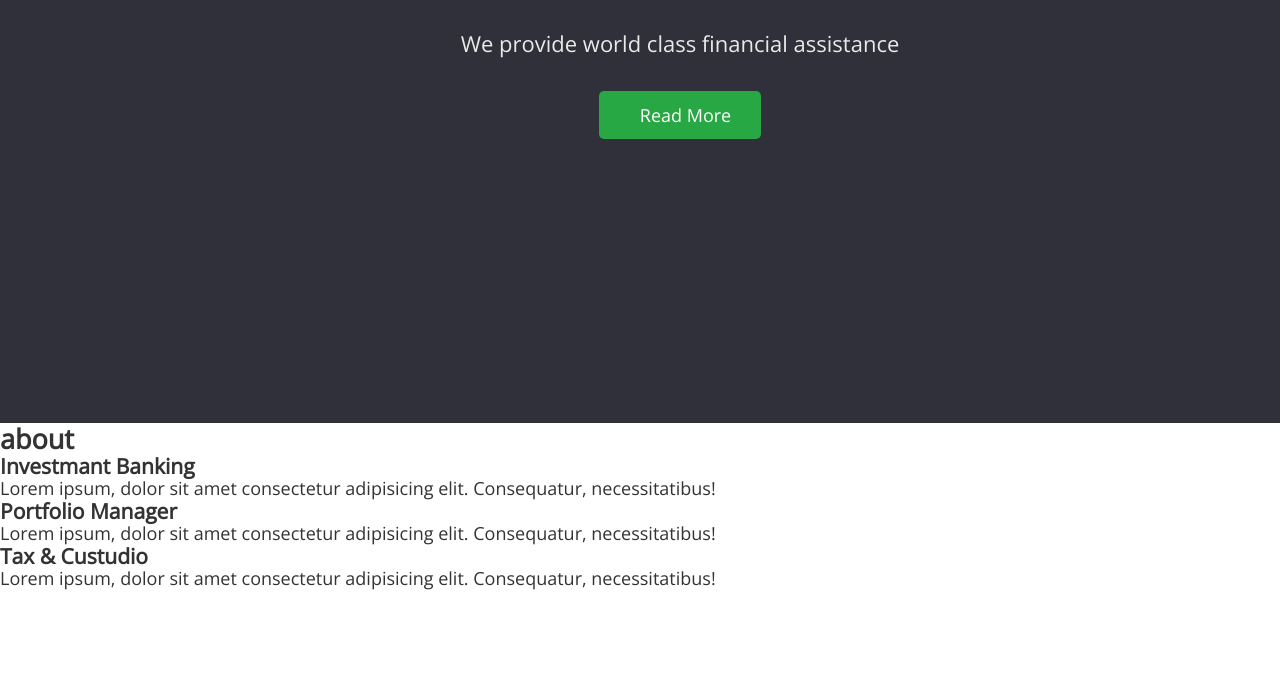
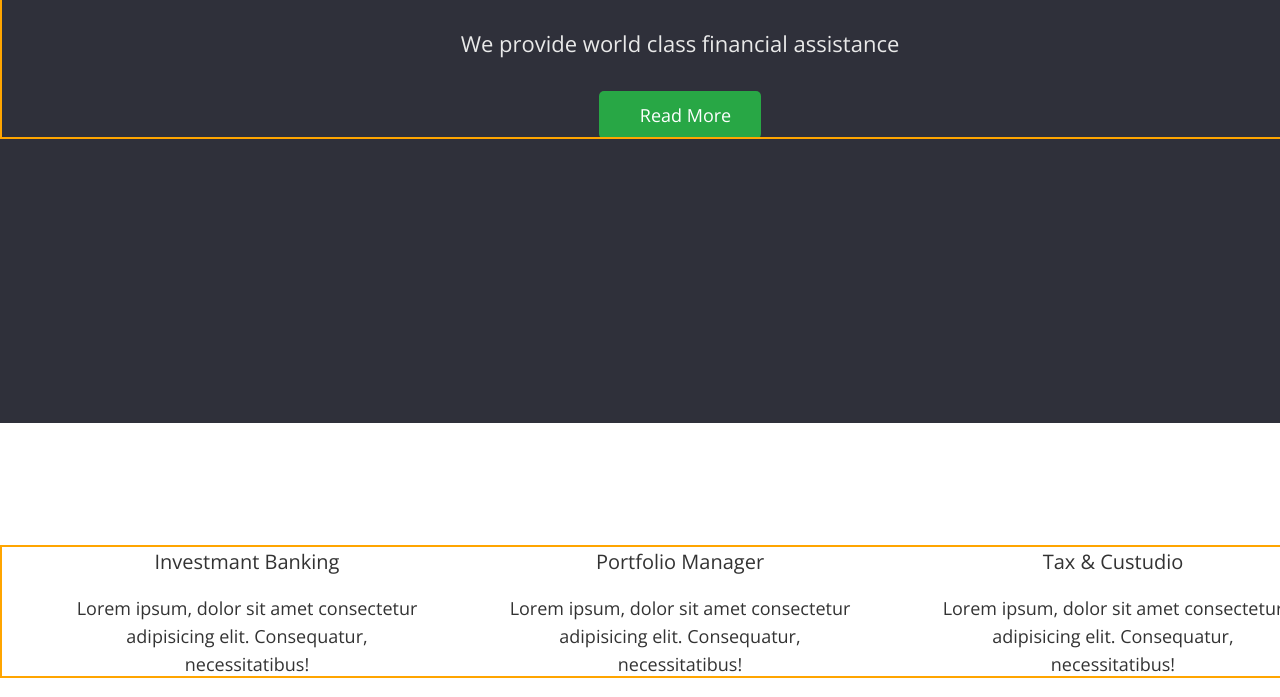
Before and after one commit to ksyn1a/fson-65-dreamteam, a plain HTML site: page index.html in a window 1280 px wide. Shown: the part 415-1112 px from the top of the page. Before the commit the page ends 1005 px from the top, so only its background shows below. Drawn offline with nearby package versions, Linux system fonts and the light colour scheme.

Commit message:
add about

```diff
--- a/css/style.css
+++ b/css/style.css
@@ -5,7 +5,7 @@
 }
 
 body {
-  font-family: "Open Sans", sans-serif;
+  font-family: 'Open Sans', sans-serif;
   font-size: 18px;
   color: var(--primary-text-color);
   background-color: var(--secondary-text-color);
@@ -65,10 +65,26 @@ address {
   margin: 0 auto;
   padding-left: 28px;
   padding-right: 28px;
+
+  outline: 2px solid orange;
+  outline-offset: -2px;
+}
+
+.visually-hidden {
+  position: absolute;
+  width: 1px;
+  height: 1px;
+  margin: -1px;
+  border: 0;
+  padding: 0;
+
+  white-space: nowrap;
+  clip-path: inset(100%);
+  clip: rect(0 0 0 0);
+  overflow: hidden;
 }
 
 /* header */
-
 .header {
   background-color: #2f303a;
 }
@@ -153,3 +169,38 @@ address {
 
   padding: 10px 30px 10px 41px;
 }
+
+/* about */
+.about {
+  padding: 122px 0 19px 0;
+}
+
+.about .container {
+  padding-left: 66px;
+  padding-right: 66px;
+}
+
+.about-list {
+  display: flex;
+  align-items: center;
+  gap: 71px;
+}
+
+.about-item {
+  width: calc((100% - 142px) / 3);
+}
+
+.about-subtitle {
+  font-weight: 400;
+  font-size: 20px;
+  line-height: 1.65;
+  text-align: center;
+  color: var(--primary-text-color);
+  margin-bottom: 16px;
+}
+
+.about-text {
+  line-height: 1.56;
+  text-align: center;
+  color: var(--primary-text-color);
+}
--- a/index.html
+++ b/index.html
@@ -1,6 +1,5 @@
 <!DOCTYPE html>
 <html lang="en">
-
   <head>
     <meta charset="UTF-8" />
     <meta http-equiv="X-UA-Compatible" content="IE=edge" />
@@ -20,10 +19,16 @@
     <!-- font famaly -->
     <link rel="preconnect" href="https://fonts.googleapis.com" />
     <link rel="preconnect" href="https://fonts.gstatic.com" crossorigin />
-  <link href="https://fonts.googleapis.com/css2?family=Open+Sans:wght@300;400&display=swap" rel="stylesheet" />
+    <link
+      href="https://fonts.googleapis.com/css2?family=Open+Sans:wght@300;400&display=swap"
+      rel="stylesheet"
+    />
 
     <!-- normalize -->
-  <link rel="stylesheet" href="https://cdnjs.cloudflare.com/ajax/libs/normalize/1.1.0/normalize.min.css" />
+    <link
+      rel="stylesheet"
+      href="https://cdnjs.cloudflare.com/ajax/libs/normalize/1.1.0/normalize.min.css"
+    />
 
     <!-- style -->
     <link rel="stylesheet" href="./css/style.css" />
@@ -35,8 +40,15 @@
     <header class="header">
       <div class="container">
         <nav class="header-nav">
-        <a class="link header-logo" href="./index.html"><img class="header-logo-img" src="./images/logo/logo.svg"
-            alt="logo" width="40" height="30" /><span class="accent">Finance</span>Ledger</a>
+          <a class="link header-logo" href="./index.html"
+            ><img
+              class="header-logo-img"
+              src="./images/logo/logo.svg"
+              alt="logo"
+              width="40"
+              height="30"
+            /><span class="accent">Finance</span>Ledger</a
+          >
           <ul class="list header-nav-list">
             <li class="header-nav-item">
               <a class="link header-nav-link" href="">Home</a>
@@ -70,32 +82,35 @@
 
       <!-- about-->
       <section class="about">
-      <h2>about</h2>
-      <ul class="list">
-        <li>
-          <h3>Investmant Banking</h3>
-          <p>
-            Lorem ipsum, dolor sit amet consectetur adipisicing elit.
-            Consequatur, necessitatibus!
+        <div class="container">
+          <h2 class="visually-hidden">about</h2>
+          <ul class="about-list list">
+            <li class="about-item">
+              <h3 class="about-subtitle">Investmant Banking</h3>
+              <p class="about-text">
+                Lorem ipsum, dolor sit amet consectetur adipisicing elit. Consequatur,
+                necessitatibus!
               </p>
             </li>
-        <li>
-          <h3>Portfolio Manager</h3>
-          <p>
-            Lorem ipsum, dolor sit amet consectetur adipisicing elit.
-            Consequatur, necessitatibus!
+
+            <li class="about-item">
+              <h3 class="about-subtitle">Portfolio Manager</h3>
+              <p class="about-text">
+                Lorem ipsum, dolor sit amet consectetur adipisicing elit. Consequatur,
+                necessitatibus!
               </p>
             </li>
-        <li>
-          <h3>Tax & Custudio</h3>
-          <p>
-            Lorem ipsum, dolor sit amet consectetur adipisicing elit.
-            Consequatur, necessitatibus!
+
+            <li class="about-item">
+              <h3 class="about-subtitle">Tax & Custudio</h3>
+              <p class="about-text">
+                Lorem ipsum, dolor sit amet consectetur adipisicing elit. Consequatur,
+                necessitatibus!
               </p>
             </li>
           </ul>
+        </div>
       </section>
     </main>
   </body>
-
 </html>
```
Also changed, not shown: README.md. Lines whose indentation alone changed are shown as unchanged.
